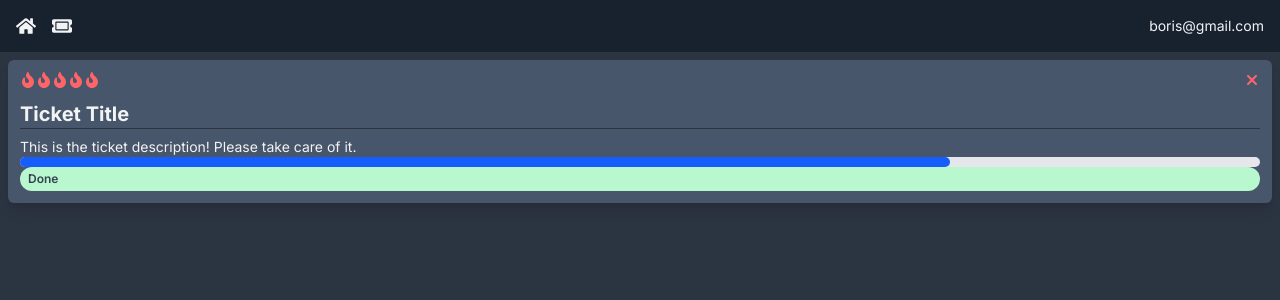
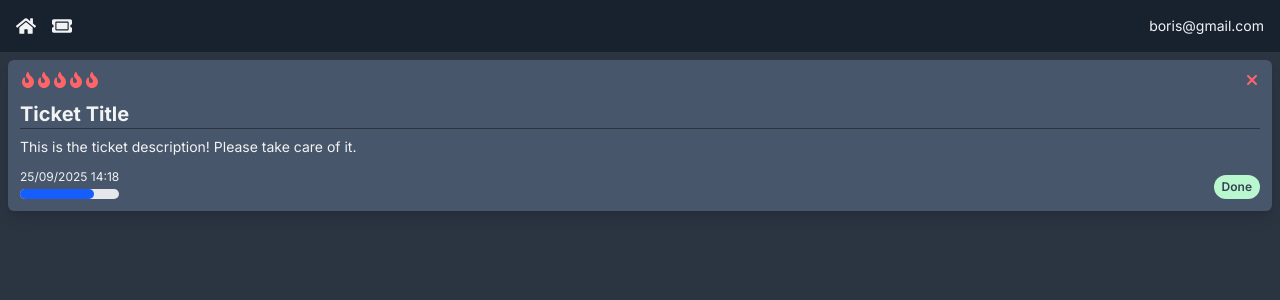
Before and after one commit to luneroka/tracking-app, a Next.js app: page / in a window 1280 px wide. Shown: the top 300 px of the page. Built offline with nearby package versions, Linux system fonts and the light colour scheme.

Commit message:
Style the inside of the TicketCard

```diff
--- a/app/components/TicketCard.tsx
+++ b/app/components/TicketCard.tsx
@@ -18,8 +18,16 @@
       <p className='whitespace-pre-wrap'>
         This is the ticket description! Please take care of it.
       </p>
-      <ProgressBar />
-      <StatusDisplay />
+      <div className='flex-grow'></div>
+      <div className='flex mt-2'>
+        <div className='flex flex-col'>
+          <p className='text-xs my-1'>25/09/2025 14:18</p>
+          <ProgressBar />
+        </div>
+        <div className='ml-auto flex items-end'>
+          <StatusDisplay />
+        </div>
+      </div>
     </div>
   );
 };
```
